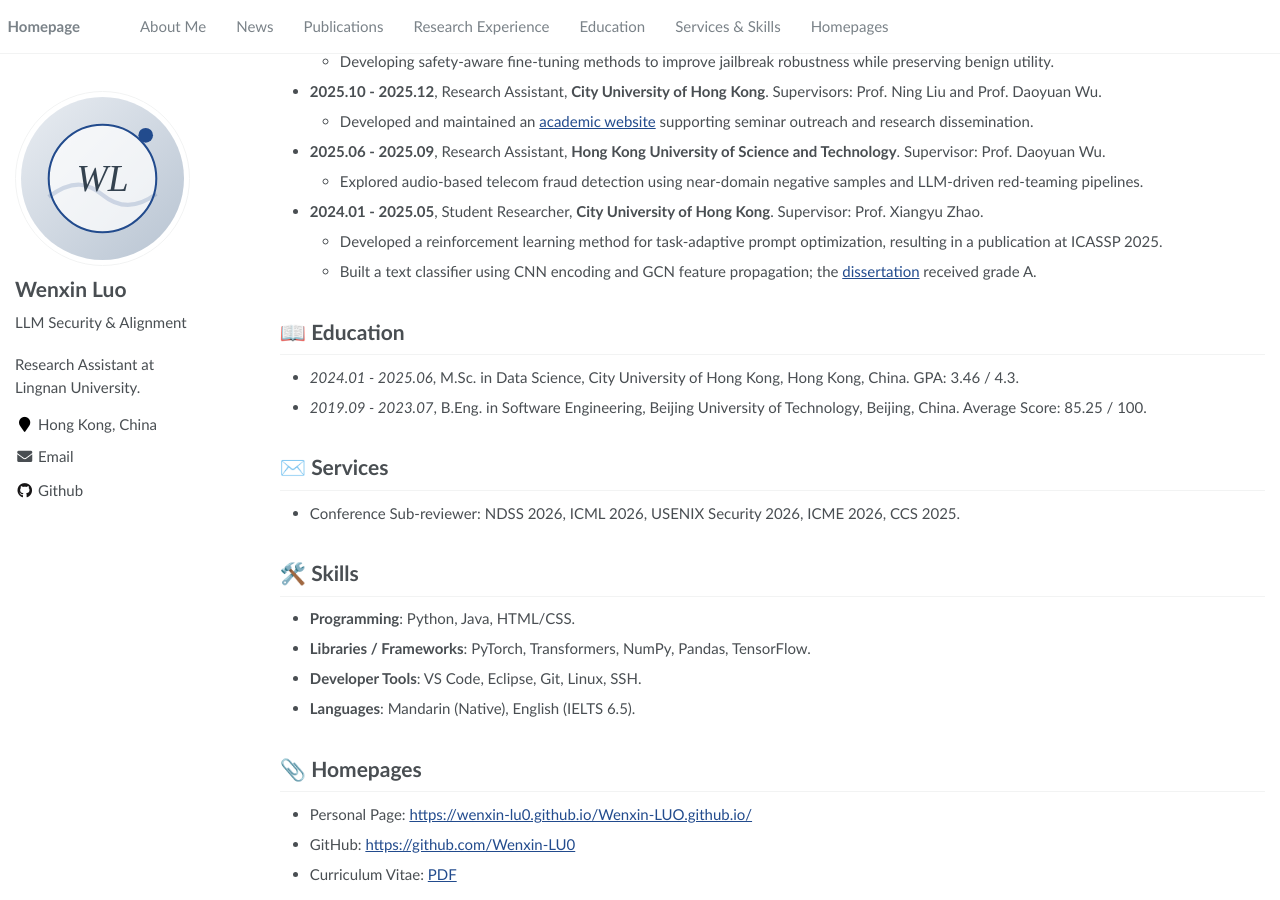
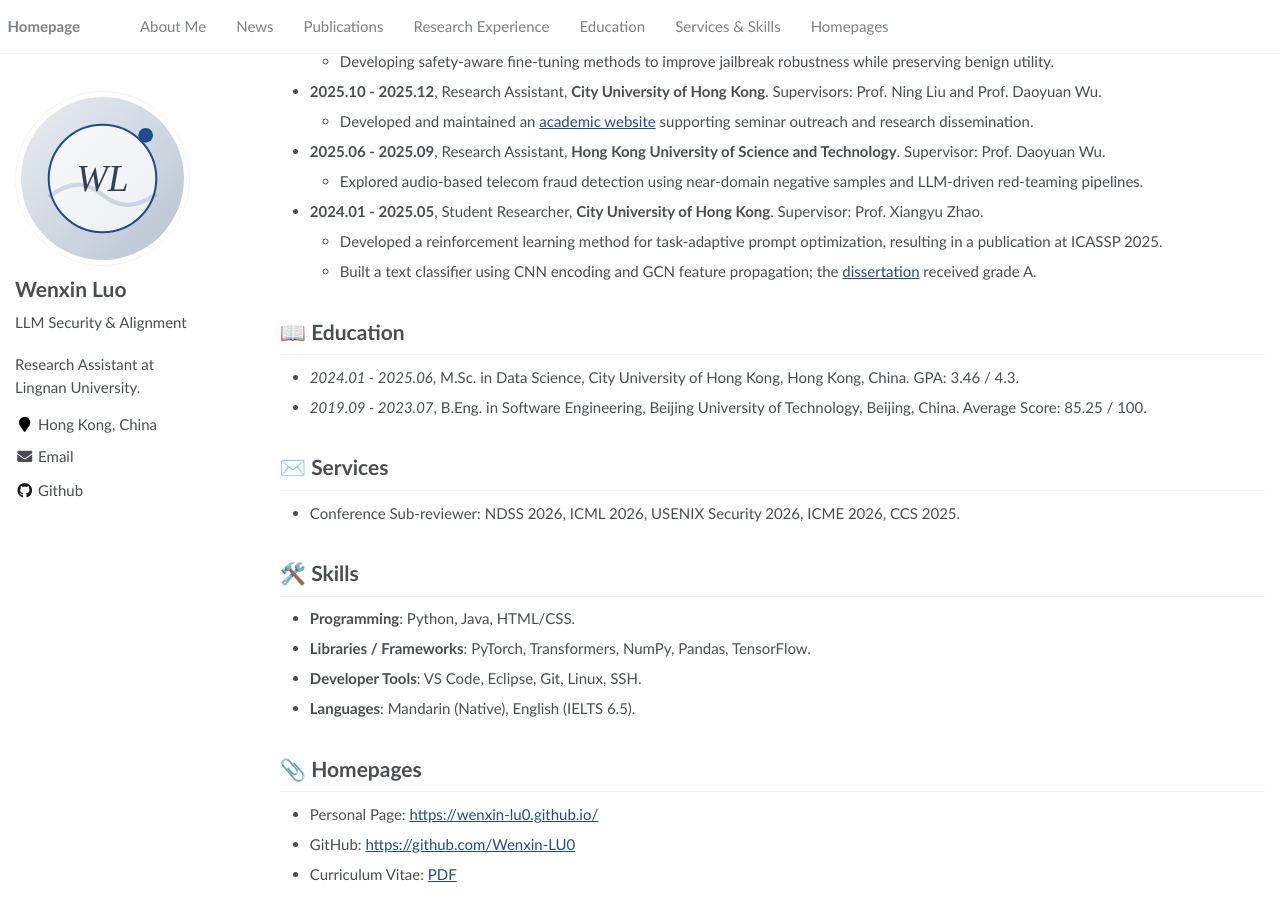
Before and after one commit to Wenxin-LU0/Wenxin-LU0.github.io, a Jekyll site: the page built from _pages/about.md, in a window 1280 px wide and 900 px high, scrolled down 1403 px. Built offline with Jekyll 4.4.1, drawn with Linux system fonts in a browser that asks for light colours.

Commit message:
Use account-level Pages URL

```diff
--- a/_config.yml
+++ b/_config.yml
@@ -9,8 +9,8 @@
 title                    : "Wenxin Luo"
 description              : "Research Assistant at Lingnan University."
 url                      : "https://wenxin-lu0.github.io"
-baseurl                  : "/Wenxin-LUO.github.io"
-repository               : "Wenxin-LU0/Wenxin-LUO.github.io"
+baseurl                  : ""
+repository               : "Wenxin-LU0/Wenxin-LU0.github.io"
 
 # google analytics
 google_analytics_id      :  # get google_analytics_id from https://analytics.google.com/analytics/
--- a/_pages/include/homepage.md
+++ b/_pages/include/homepage.md
@@ -2,6 +2,6 @@
 
 # 📎 Homepages
 
-- Personal Page: <a href="https://wenxin-lu0.github.io/Wenxin-LUO.github.io/">https://wenxin-lu0.github.io/Wenxin-LUO.github.io/</a>
+- Personal Page: <a href="https://wenxin-lu0.github.io/">https://wenxin-lu0.github.io/</a>
 - GitHub: <a href="https://github.com/Wenxin-LU0">https://github.com/Wenxin-LU0</a>
 - Curriculum Vitae: <a href="{{ '/pdf/Wenxin_Luo_CV.pdf' | relative_url }}">PDF</a>
```
Also changed, not shown: README.md (+1 -1 lines).
